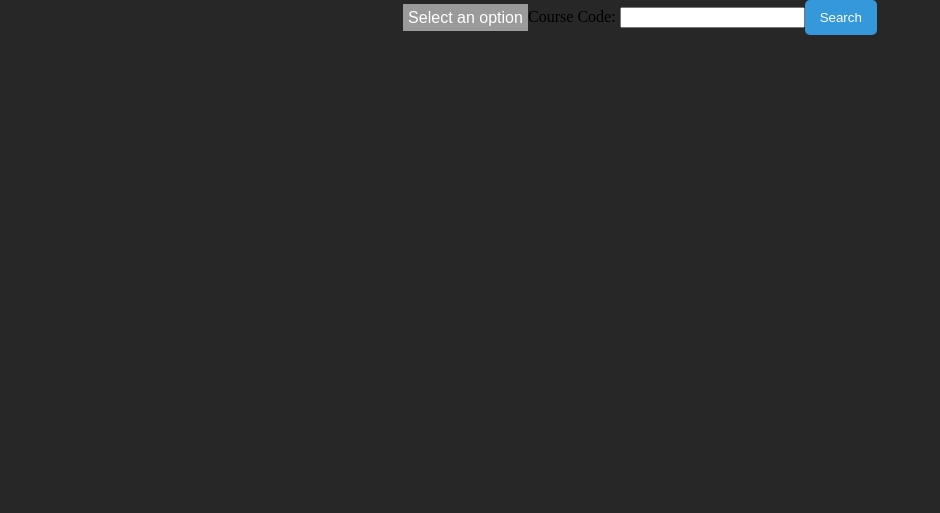
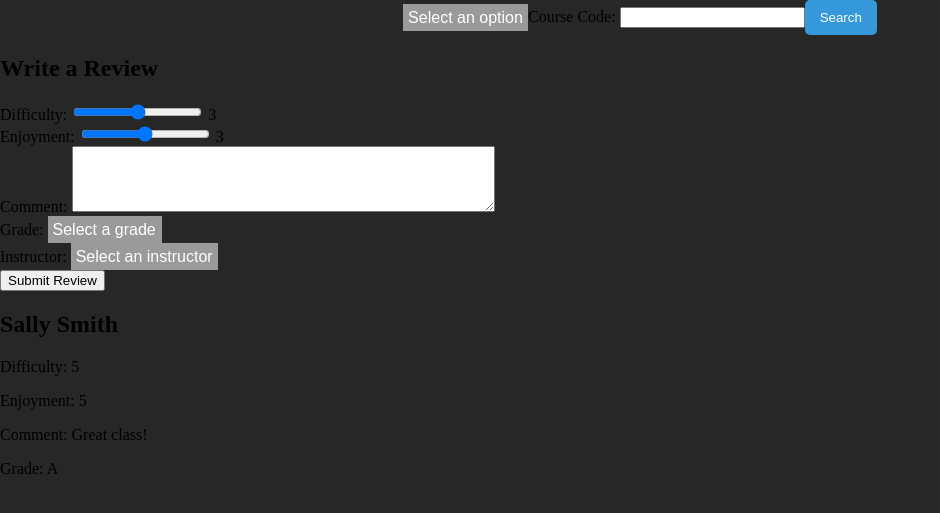
Before and after one commit to HowePersonal/Rate-My-Petr, a Flask app: template templates/index.html in a window 1280 px wide. Shown: the part 79-592 px from the top of the page, without its empty margins (0-940 px from the left). Run offline with Flask 3, Linux system fonts and the light colour scheme; the template is opened without the code that fills it, so the values that code supplies are empty.

Commit message:
frontend

```diff
--- a/static/index.js
+++ b/static/index.js
@@ -0,0 +1,34 @@
+function generateReviewHTML(div, difficulty, enjoyment, comment, grade, instructor) {
+    // Create a new <div> element
+    const reviewDiv = document.createElement('div');
+
+    // Create <h2> element for the instructor name
+    const instructorHeading = document.createElement('h2');
+    instructorHeading.textContent = instructor;
+
+    // Create <p> elements for the review details
+    const difficultyPara = document.createElement('p');
+    difficultyPara.textContent = `Difficulty: ${difficulty}`;
+
+    const enjoymentPara = document.createElement('p');
+    enjoymentPara.textContent = `Enjoyment: ${enjoyment}`;
+
+    const commentPara = document.createElement('p');
+    commentPara.textContent = `Comment: ${comment}`;
+
+    const gradePara = document.createElement('p');
+    gradePara.textContent = `Grade: ${grade}`;
+
+    // Append all the elements to the review <div>
+    reviewDiv.appendChild(instructorHeading);
+    reviewDiv.appendChild(difficultyPara);
+    reviewDiv.appendChild(enjoymentPara);
+    reviewDiv.appendChild(commentPara);
+    reviewDiv.appendChild(gradePara);
+
+    // Append the review <div> to the provided div
+    div.appendChild(reviewDiv);
+}
+
+let div = document.getElementById('reviews');
+generateReviewHTML(div, 5, 5, "Great class!", "A", "Sally Smith");
--- a/templates/index.html
+++ b/templates/index.html
@@ -6,6 +6,7 @@
     <link rel="stylesheet" href="static/global.css">
     <link rel="stylesheet" href="static/body.css">
     <title>RateMyPeter</title>
+    <script src="static/index.js" defer></script>
   </head>
 
   <body>
@@ -29,8 +30,49 @@
         </div>
         <button class="search-button">Search</button>
     </div>
-    <div>
-        <!-- Other content goes here -->
+    <div id="userComment">
+        <div class="review-container">
+            <h2>Write a Review</h2>
+            <div class="rating-container">
+                <label for="difficulty">Difficulty:</label>
+                <input type="range" id="difficulty" name="difficulty" min="1" max="5">
+                <span id="difficulty-value">3</span>
+            </div>
+            <div class="rating-container">
+                <label for="enjoyment">Enjoyment:</label>
+                <input type="range" id="enjoyment" name="enjoyment" min="1" max="5">
+                <span id="enjoyment-value">3</span>
+            </div>
+            <div class="comment-container">
+                <label for="comment">Comment:</label>
+                <textarea id="comment" name="comment" rows="4" cols="50"></textarea>
+            </div>
+            <div class="dropdown-container">
+                <label for="grade">Grade:</label>
+                <select id="grade" name="grade">
+                    <option value="" disabled selected>Select a grade</option>
+                    <option value="A">A</option>
+                    <option value="B">B</option>
+                    <option value="C">C</option>
+                    <option value="D">D</option>
+                    <option value="F">F</option>
+                </select>
+            </div>
+            <div class="dropdown-container">
+                <label for="instructor">Instructor:</label>
+                <select id="instructor" name="instructor">
+                    <option value="" disabled selected>Select an instructor</option>
+                    <option value="John Doe">John Doe</option>
+                    <option value="Jane Smith">Jane Smith</option>
+                    <option value="Mike Johnson">Mike Johnson</option>
+                </select>
+            </div>
+            <button class="submit-button">Submit Review</button>
+        </div>
     </div>
+    <div id="reviews">
+
+    </div>
+    <div></div>
   </body>
 </html>
```
